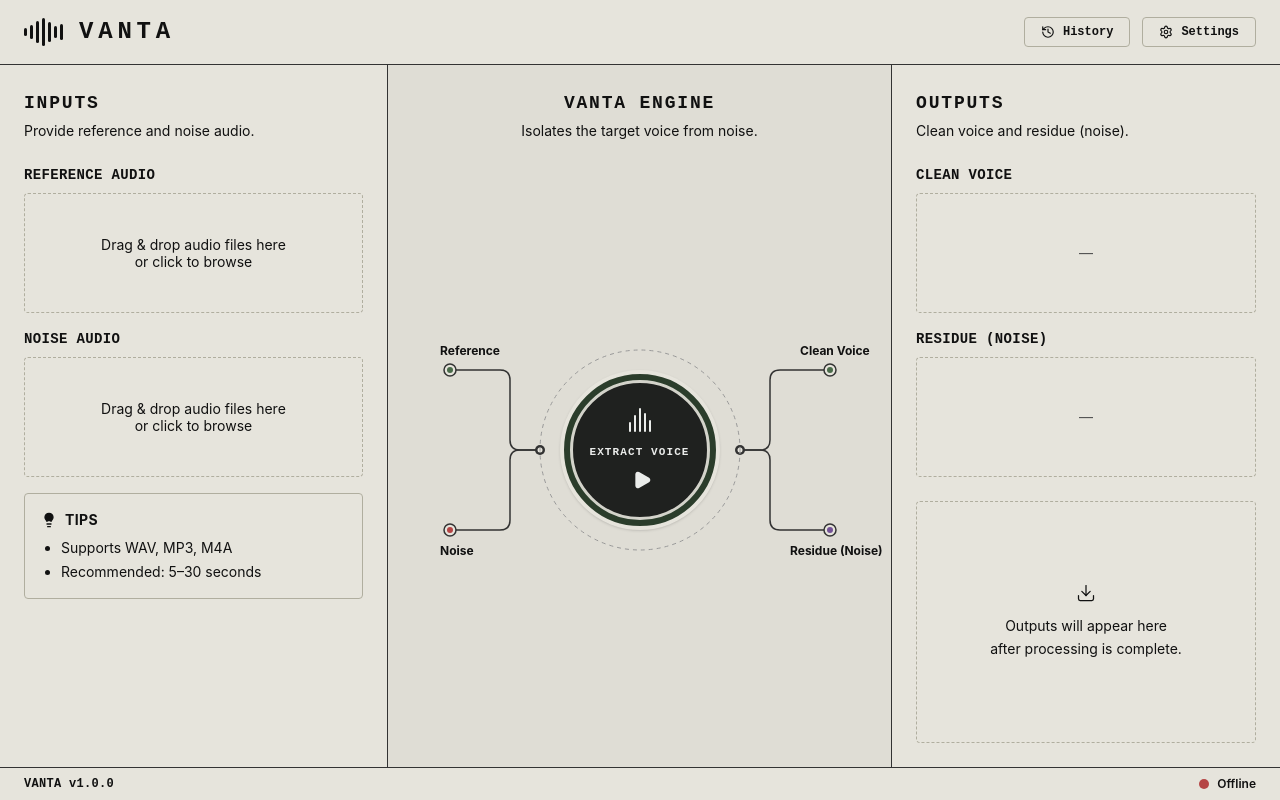
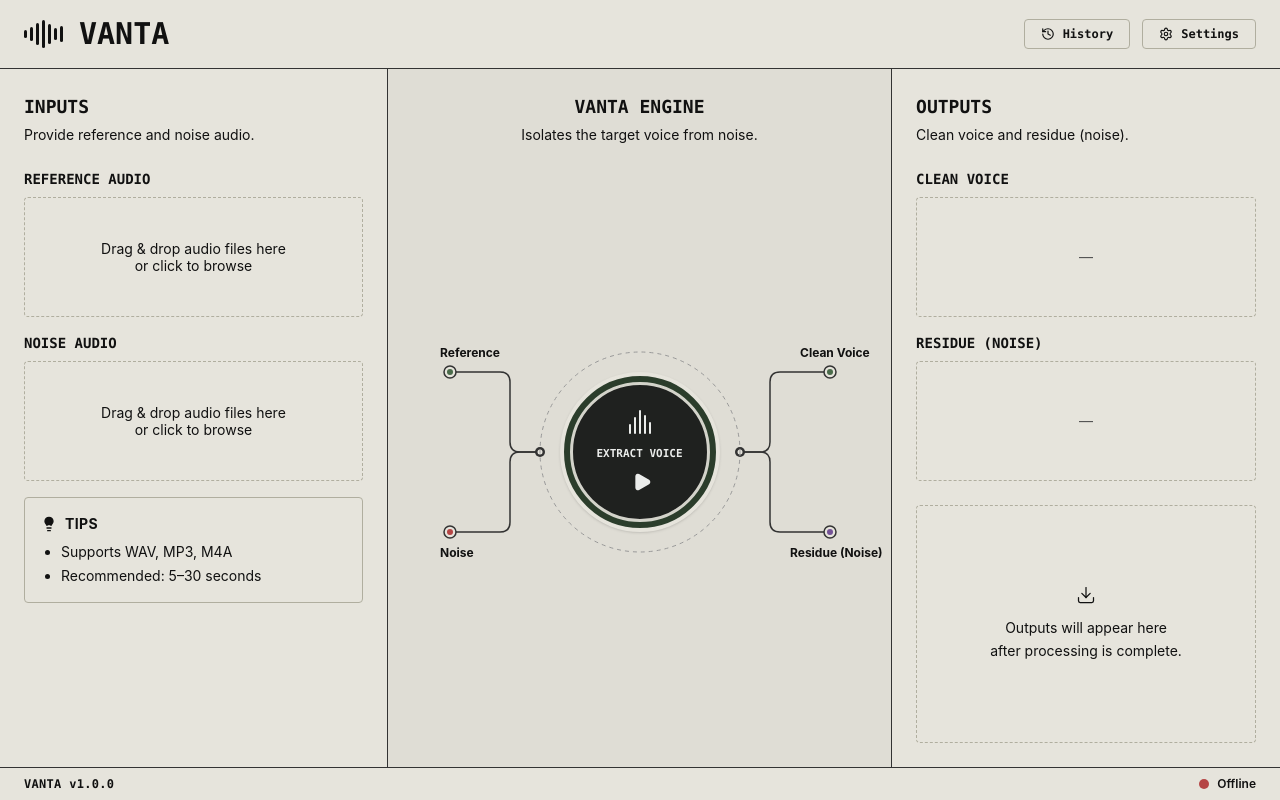
Before and after one commit to Komalpreet2809/Vanta, a Next.js app in the folder web/: page / in a window 1280 px wide. Built offline with nearby package versions, Linux system fonts and the light colour scheme; no server answers.

Commit message:
style: switch to system mono font and remove tracking

```diff
--- a/web/src/app/globals.css
+++ b/web/src/app/globals.css
@@ -25,7 +25,7 @@
   --color-background: var(--bg-app);
   --color-foreground: var(--text-main);
   --font-sans: -apple-system, BlinkMacSystemFont, "Segoe UI", Roboto, Helvetica, Arial, sans-serif;
-  --font-mono: 'JetBrains Mono', 'Courier New', Courier, monospace;
+  --font-mono: ui-monospace, SFMono-Regular, Menlo, Monaco, Consolas, "Liberation Mono", "Courier New", monospace;
 }
 
 @layer base {
@@ -36,7 +36,7 @@
 
 @layer components {
   .font-mono-heading {
-    @apply font-mono font-bold tracking-wide;
+    @apply font-mono font-bold;
   }
 
   .card-border {
--- a/web/src/components/EngineCenter.tsx
+++ b/web/src/components/EngineCenter.tsx
@@ -101,7 +101,7 @@ export function EngineCenter({
               ))}
             </div>
 
-            <span className="text-[11px] font-mono font-bold text-white tracking-widest uppercase mb-2">Extract Voice</span>
+            <span className="text-[11px] font-mono font-bold text-white uppercase mb-2">Extract Voice</span>
 
             <div className="h-6 w-6 flex items-center justify-center">
                <Play className="h-5 w-5 text-white fill-current translate-x-0.5" />
--- a/web/src/components/Header.tsx
+++ b/web/src/components/Header.tsx
@@ -12,7 +12,7 @@ export function Header() {
             <div key={i} className="w-[3px] bg-[var(--text-main)] rounded-sm" style={{ height: `${h * 100}%` }} />
           ))}
         </div>
-        <span className="font-mono-heading font-black text-2xl tracking-[0.2em] uppercase">Vanta</span>
+        <span className="font-mono-heading font-black text-3xl uppercase">Vanta</span>
       </div>
 
       <div className="flex items-center gap-3">
--- a/web/src/components/VantaApp.tsx
+++ b/web/src/components/VantaApp.tsx
@@ -72,7 +72,7 @@ export function VantaApp() {
           {/* INPUTS COLUMN */}
           <section className="p-6 flex flex-col overflow-y-auto">
             <div className="mb-6">
-              <h2 className="font-mono-heading text-lg uppercase tracking-widest mb-1">Inputs</h2>
+              <h2 className="font-mono-heading text-lg uppercase mb-1">Inputs</h2>
               <p className="text-sm text-[var(--text-main)]">Provide reference and noise audio.</p>
             </div>
 
@@ -102,7 +102,7 @@ export function VantaApp() {
           {/* ENGINE COLUMN */}
           <section className="bg-[var(--bg-center)] p-6 flex flex-col overflow-hidden">
             <div className="text-center mb-4">
-              <h2 className="font-mono-heading text-lg uppercase tracking-widest mb-1">Vanta Engine</h2>
+              <h2 className="font-mono-heading text-lg uppercase mb-1">Vanta Engine</h2>
               <p className="text-sm text-[var(--text-main)]">Isolates the target voice from noise.</p>
             </div>
 
@@ -121,7 +121,7 @@ export function VantaApp() {
           {/* OUTPUTS COLUMN */}
           <section className="p-6 flex flex-col overflow-y-auto">
             <div className="mb-6">
-              <h2 className="font-mono-heading text-lg uppercase tracking-widest mb-1">Outputs</h2>
+              <h2 className="font-mono-heading text-lg uppercase mb-1">Outputs</h2>
               <p className="text-sm text-[var(--text-main)]">Clean voice and residue (noise).</p>
             </div>
 
```
